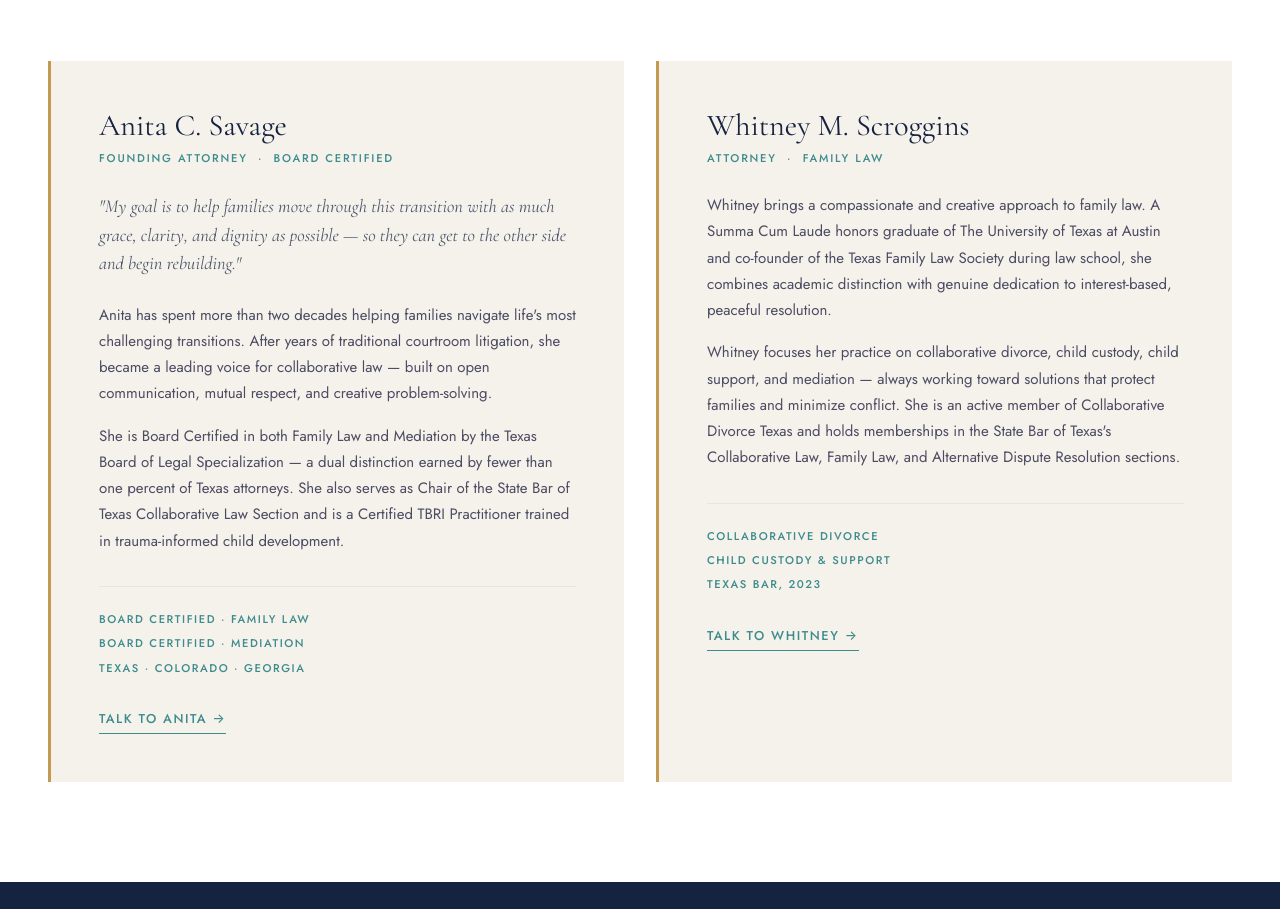
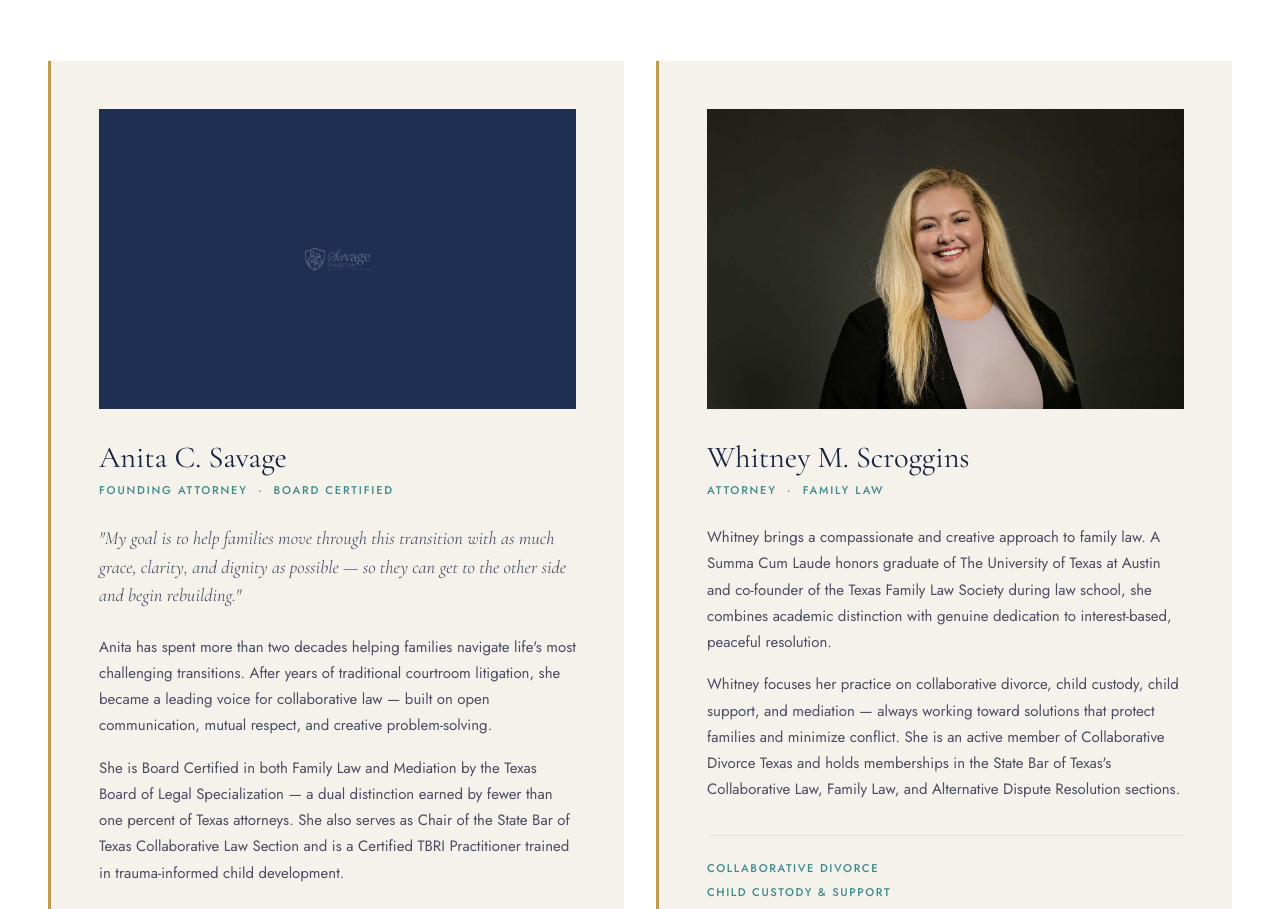
Before and after one commit to rtraversi/savagefamilylaw-website, a plain HTML site: page index.html in a window 1280 px wide. Shown: the part 1298-2207 px from the top of the page. Drawn offline with nearby package versions, Linux system fonts and the light colour scheme.

Commit message:
feat: add Whitney headshot to attorney card; placeholder for Anita
Co-Authored-By: Claude Sonnet 4.6 <noreply@anthropic.com>

```diff
--- a/css/style.css
+++ b/css/style.css
@@ -473,6 +473,36 @@ strong { font-weight: 600; color: var(--text); }
   background: var(--cream);
   border-left: 3px solid var(--gold);
   padding: 3rem;
+}
+
+.attorney-photo {
+  width: 100%;
+  height: 300px;
+  margin-bottom: 2rem;
+  overflow: hidden;
+  background: var(--navy);
+}
+
+.attorney-photo img {
+  width: 100%;
+  height: 100%;
+  object-fit: cover;
+  object-position: center top;
+}
+
+.attorney-photo--placeholder {
+  display: flex;
+  align-items: center;
+  justify-content: center;
+  background: var(--navy-mid);
+}
+
+.attorney-photo--placeholder img {
+  width: auto;
+  height: 60px;
+  object-fit: contain;
+  filter: brightness(0) invert(1);
+  opacity: 0.25;
 }
 
 .attorney-name {
--- a/index.html
+++ b/index.html
@@ -89,6 +89,9 @@
 
         <!-- ANITA C. SAVAGE -->
         <div class="attorney-card">
+          <div class="attorney-photo attorney-photo--placeholder">
+            <img src="images/slf_logo-removebg-preview.png" alt="Savage Family Law">
+          </div>
           <h3 class="attorney-name">Anita C. Savage</h3>
           <span class="attorney-title">Founding Attorney &nbsp;·&nbsp; Board Certified</span>
           <blockquote class="attorney-quote">
@@ -106,6 +109,9 @@
 
         <!-- WHITNEY M. SCROGGINS -->
         <div class="attorney-card">
+          <div class="attorney-photo">
+            <img src="images/Whitney-1-3.jpg" alt="Whitney M. Scroggins">
+          </div>
           <h3 class="attorney-name">Whitney M. Scroggins</h3>
           <span class="attorney-title">Attorney &nbsp;·&nbsp; Family Law</span>
           <p>Whitney brings a compassionate and creative approach to family law. A Summa Cum Laude honors graduate of The University of Texas at Austin and co-founder of the Texas Family Law Society during law school, she combines academic distinction with genuine dedication to interest-based, peaceful resolution.</p>
```
